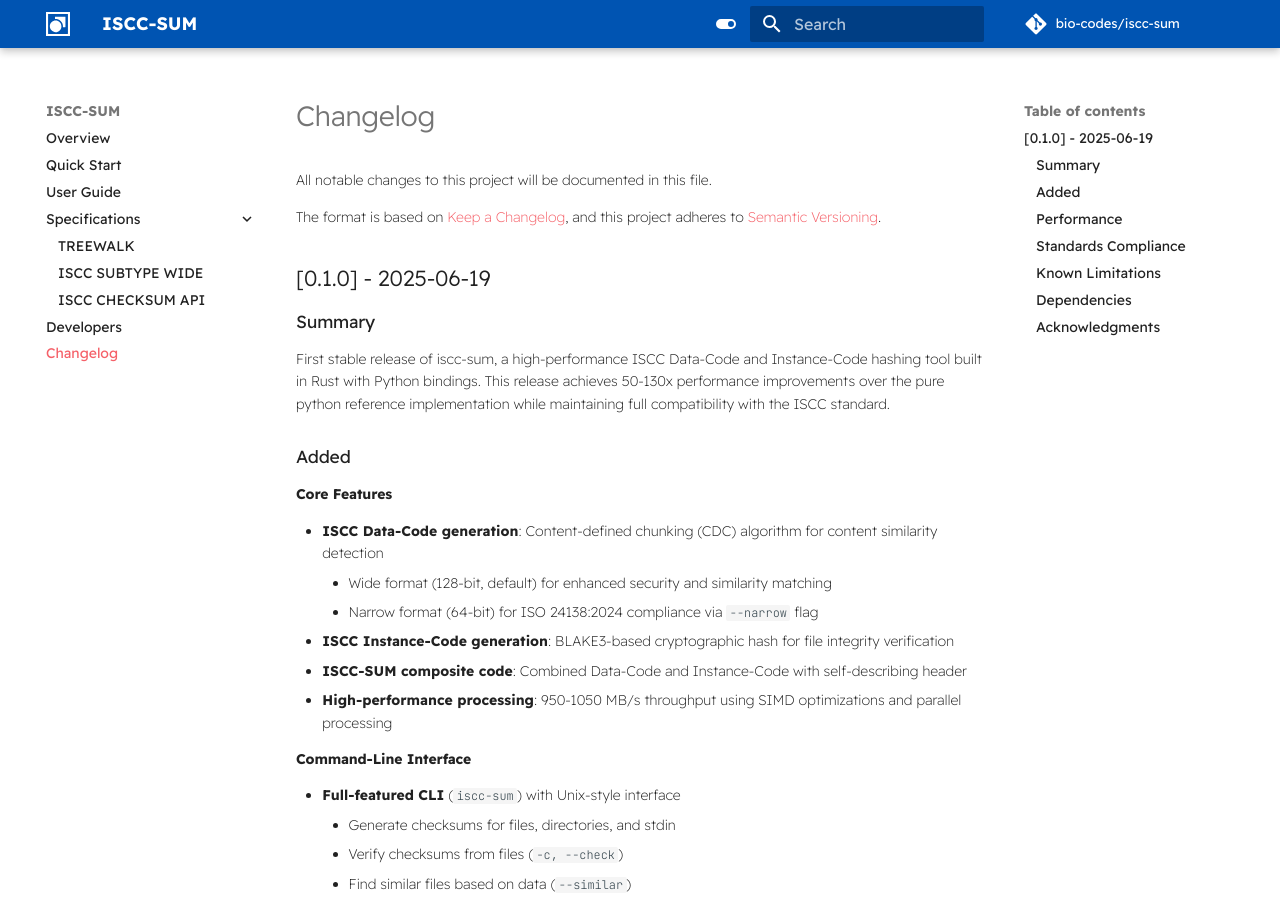
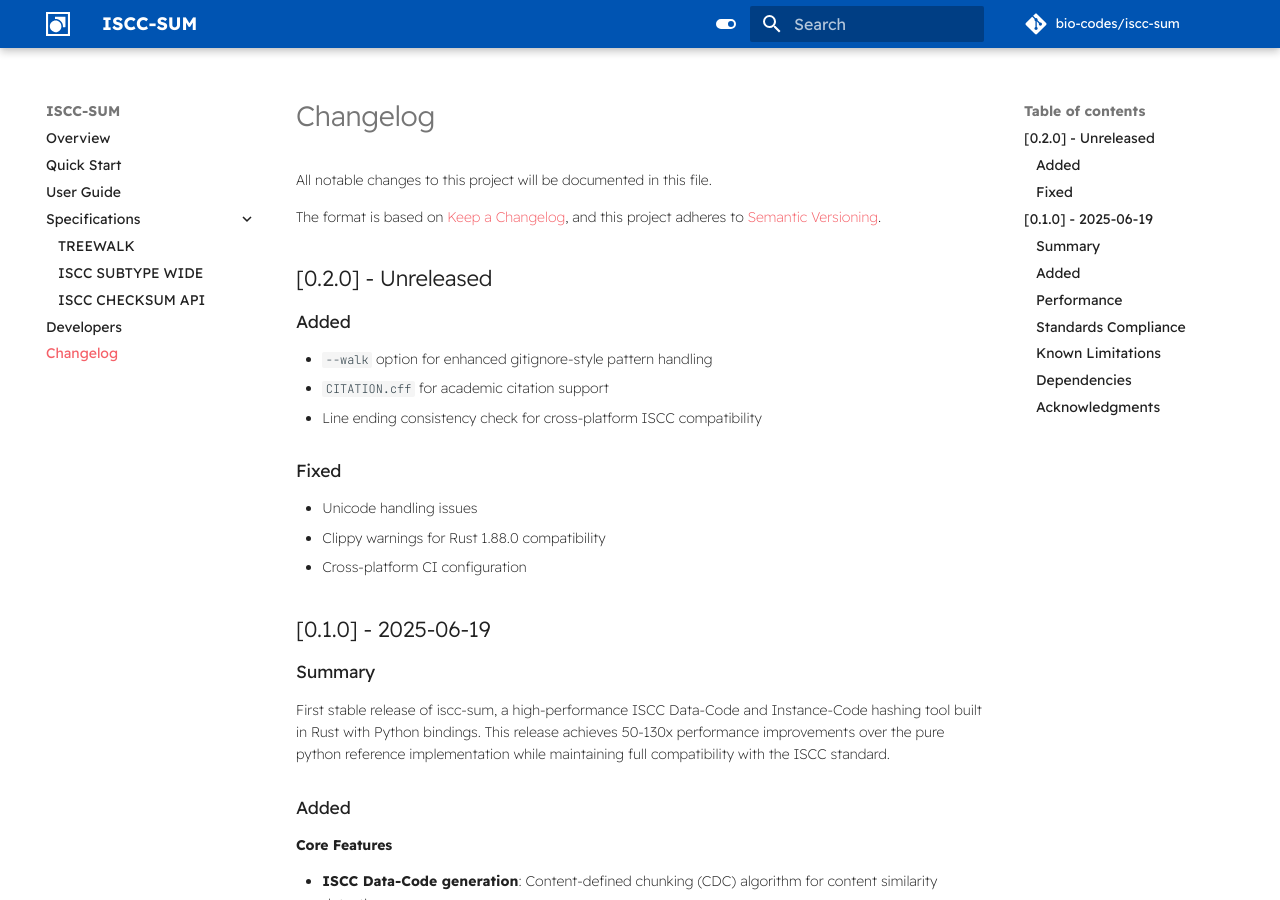
Before and after one commit to etzm/iscc-sum, an MkDocs documentation site: the page built from docs/changelog.md, in a window 1280 px wide and 900 px high. Built offline with MkDocs 1.6.1 and Material for MkDocs 9.7.7, drawn with Linux system fonts in a browser that asks for light colours; comment, search, counter and statistics services are not loaded.

Commit message:
docs: update changelog with notable changes since v0.1.0

```diff
--- a/docs/changelog.md
+++ b/docs/changelog.md
@@ -4,6 +4,20 @@ All notable changes to this project will be documented in this file.
 
 The format is based on [Keep a Changelog](https://keepachangelog.com/en/1.0.0/), and this project adheres to
 [Semantic Versioning](https://semver.org/spec/v2.0.0.html).
+
+## [0.2.0] - Unreleased
+
+### Added
+
+- `--walk` option for enhanced gitignore-style pattern handling
+- `CITATION.cff` for academic citation support
+- Line ending consistency check for cross-platform ISCC compatibility
+
+### Fixed
+
+- Unicode handling issues
+- Clippy warnings for Rust 1.88.0 compatibility
+- Cross-platform CI configuration
 
 ## [0.1.0] - 2025-06-19
 
```
Also changed, not shown: CHANGELOG.md (+14 -0 lines), .iscc.json.
